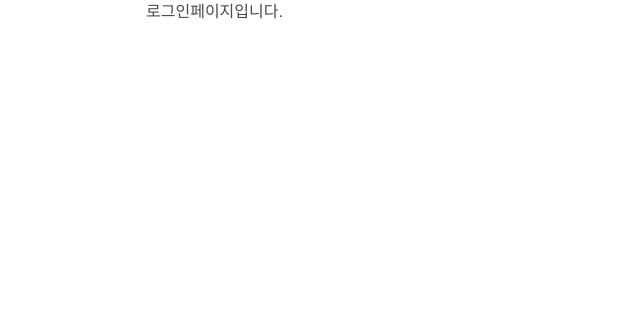
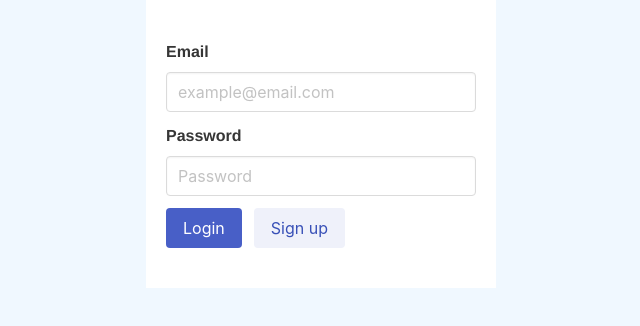
Before and after one commit to vennydev/magazine, a React (Create React App) app: page /login in a window 1280 px wide. Shown: the top 326 px of the page, without its empty margins (319-959 px from the left). Built offline with nearby package versions, Linux system fonts and the light colour scheme.

Commit message:
feat: 로그인 페이지 기능 구현, 스타일링

```diff
--- a/src/App.js
+++ b/src/App.js
@@ -22,6 +22,8 @@ function App() {
 const AppStyle = styled.div`
   max-width: 350px;
   margin: 0 auto;
+  padding: 40px 20px;
+  background-color: white;
 `;
 
 export default App;
--- a/src/Components/Login.js
+++ b/src/Components/Login.js
@@ -1,5 +1,62 @@
+import { useState } from "react";
+import { auth } from "../shared/firebase";
+import { signInWithEmailAndPassword } from "firebase/auth";
+
 const Login = () => {
-  return <div>로그인페이지입니다.</div>;
+  const [inputstate, setInputstate] = useState({ user_id: "", user_name: "" });
+  const { user_id, user_pw } = inputstate;
+
+  const onChange = (e) => {
+    const { name, value } = e.target;
+    setInputstate({ ...inputstate, [name]: value });
+  };
+
+  const login = async () => {
+    const user = await signInWithEmailAndPassword(auth, user_id, user_pw);
+    console.log(user);
+  };
+
+  return (
+    <div>
+      <div className="field">
+        <label className="label">Email</label>
+        <div className="control">
+          <input
+            className="input"
+            type="text"
+            name="user_id"
+            value={user_id || ""}
+            placeholder="example@email.com"
+            onChange={onChange}
+          />
+        </div>
+      </div>
+      <div className="field">
+        <label className="label">Password</label>
+        <div className="control">
+          <input
+            className="input"
+            type="password"
+            name="user_pw"
+            value={user_pw || ""}
+            placeholder="Password"
+            onChange={onChange}
+          />
+        </div>
+        {/* <p className="help is-danger">This email is invalid</p> */}
+      </div>
+      <div className="field is-grouped">
+        <div className="control">
+          <button className="button is-link" onClick={login}>
+            Login
+          </button>
+        </div>
+        <div className="control">
+          <button className="button is-link is-light">Sign up</button>
+        </div>
+      </div>
+    </div>
+  );
 };
 
 export default Login;
--- a/src/Components/Signup.js
+++ b/src/Components/Signup.js
@@ -75,7 +75,7 @@ const Signup = () => {
       </div>
       <div className="field">
         <label className="label">Name</label>
-        <div className="control has-icons-left has-icons-right">
+        <div className="control">
           <input
             className="input"
             type="text"
@@ -85,18 +85,12 @@ const Signup = () => {
             onChange={onChange}
             ref={nameRef}
           />
-          <span className="icon is-small is-left">
-            <i className="fas fa-user"></i>
-          </span>
-          <span className="icon is-small is-right">
-            <i className="fas fa-check"></i>
-          </span>
         </div>
         {/* <p className="help is-success">This username is available</p> */}
       </div>
       <div className="field">
         <label className="label">Password</label>
-        <div className="control has-icons-left has-icons-right">
+        <div className="control">
           <input
             className="input"
             type="password"
@@ -106,12 +100,6 @@ const Signup = () => {
             onChange={onChange}
             ref={pwRef}
           />
-          <span className="icon is-small is-left">
-            <i className="fas fa-envelope"></i>
-          </span>
-          <span className="icon is-small is-right">
-            <i className="fas fa-exclamation-triangle"></i>
-          </span>
         </div>
         {/* <p className="help is-danger">This email is invalid</p> */}
       </div>
--- a/src/GlobalStyle.js
+++ b/src/GlobalStyle.js
@@ -8,6 +8,9 @@ const GlobalStyle = createGlobalStyle`
 body {
   font-family: "Helvetica", "Arial", sans-serif;
   line-height: 1.5;
+  background-color: aliceblue;
+  height: 100vh;
+  margin:0 auto;
 }
 
 `;
```
